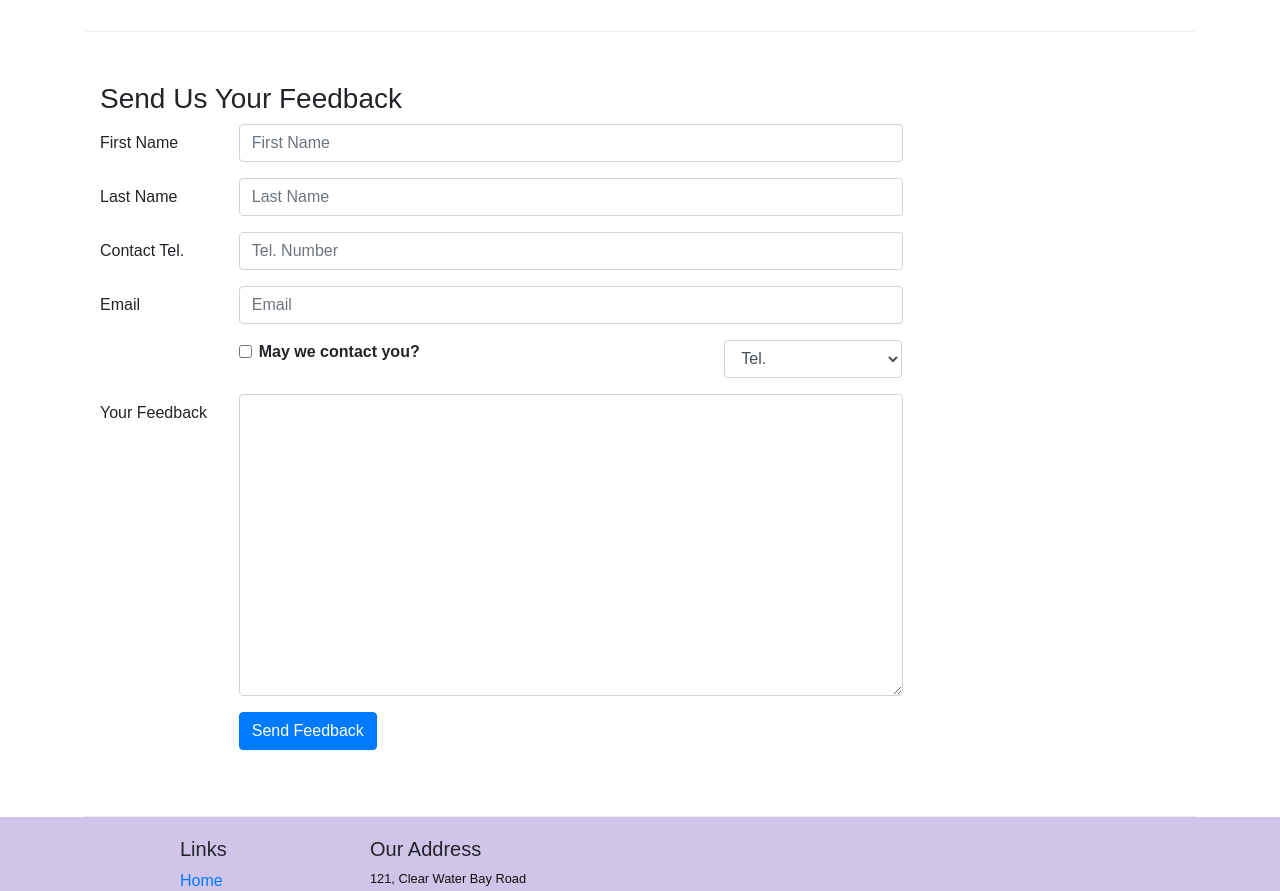
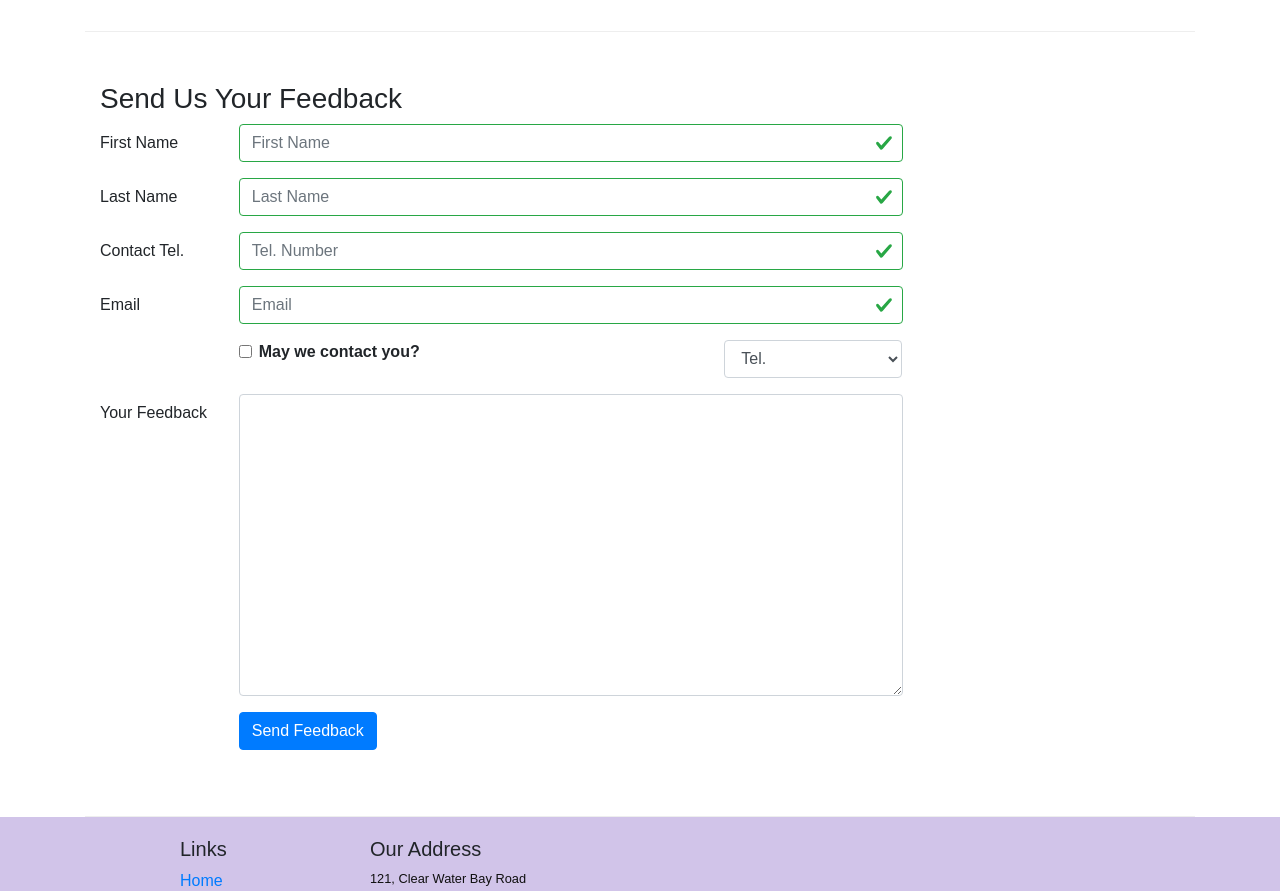
Before and after one commit to apsingh1843/React, a React (Create React App) app in the folder confusion/: page /contactus in a window 1280 px wide. Shown: the part 840-1731 px from the top of the page. Built offline with nearby package versions, Linux system fonts and the light colour scheme.

Commit message:
Controlled form validation

```diff
--- a/confusion/src/components/ContactComponent.js
+++ b/confusion/src/components/ContactComponent.js
@@ -1,5 +1,5 @@
 import React, { Component } from 'react';
-import { Breadcrumb, BreadcrumbItem, Button, Form, FormGroup, Label, Input, Col } from 'reactstrap';
+import { Breadcrumb, BreadcrumbItem, Button, Form, FormGroup, Label, Input, Col, FormFeedback } from 'reactstrap';
 import { Link } from 'react-router-dom';
 
 class Contact extends Component {
@@ -14,10 +14,17 @@
        email: '',
        agree: false,
        contactType: 'Tel.',
-       message: ''
+       message: '',
+       touched: {
+         firstname: false,
+         lastname: false,
+         telnum: false,
+         email: false
+       }
      }
      this.handleSubmit = this.handleSubmit.bind(this);
      this.handleInputChange = this.handleInputChange.bind(this);
+     this.handleBlur = this.handleBlur.bind(this);
   }
   handleInputChange(event) {
     const target= event.target;
@@ -34,7 +41,42 @@
     event.preventDefault();
   }
 
+  handleBlur = (field) => (evt) => {
+    this.setState({
+      touched: {...this.state.touched, [field]: true }
+    });
+  }
+  validate(firstname, lastname, telnum, email) {
+    const errors= {
+      firstname: '',
+      lastname: '',
+      telnum: '',
+      email: ''
+    };
+    if (this.state.touched.firstname && firstname.length <3)
+      errors.firstname='First Name should be >= 3 characters';
+    else if (this.state.touched.firstname && firstname.length >10)
+      errors.firstname='First Name should be <= 10 characters';
+
+    if (this.state.touched.lastname && lastname.length <3)
+      errors.lastname='Last Name should be >= 3 characters';
+    else if (this.state.touched.lastname && lastname.length >10)
+      errors.lastname='Last Name should be <= 10 characters';
+
+    const reg= /^\d+$/;
+    if (this.state.touched.telnum && !reg.test(telnum))
+      errors.telnum= 'Tel. Number should contain only numbers';
+    else if (this.state.touched.telnum && telnum.length !==10)
+      errors.telnum='Tel. Number should be = 10 characters';
+
+    if(this.state.touched.email && email.split('').filter(x => x=== '@').length !==1)
+      errors.email ='Email should contain a @';
+
+    return errors;
+  }
+
   render() {
+    const errors= this.validate(this.state.firstname, this.state.lastname, this.state.telnum, this.state.email);
     return (
       <div className="container">
         <div className="row">
@@ -79,25 +121,48 @@
               <FormGroup row>
                   <Label htmlFor="firstname" md={2}>First Name</Label>
                   <Col md={10}>
-                    <Input type="text" id="firstname" name="firstname" placeholder="First Name" value={this.state.firstname} onChange={this.handleInputChange} />
+                    <Input type="text" id="firstname" name="firstname"
+                      placeholder="First Name" value={this.state.firstname}
+                      valid={errors.firstname === ''}
+                      invalid={errors.firstname !== ''}
+                      onBlur={this.handleBlur('firstname')}
+                      onChange={this.handleInputChange} />
+                    <FormFeedback>{errors.firstname}</FormFeedback>
                   </Col>
               </FormGroup>
               <FormGroup row>
                   <Label htmlFor="lastname" md={2}>Last Name</Label>
                   <Col md={10}>
-                    <Input type="text" id="lastname" name="lastname" placeholder="Last Name" value={this.state.lastname} onChange={this.handleInputChange} />
+                    <Input type="text" id="lastname" name="lastname"
+                      placeholder="Last Name" value={this.state.lastname}
+                      valid={errors.lastname === ''}
+                      invalid={errors.lastname !== ''}
+                      onBlur={this.handleBlur('lastname')}
+                      onChange={this.handleInputChange} />
+                    <FormFeedback>{errors.lastname}</FormFeedback>
                   </Col>
               </FormGroup>
               <FormGroup row>
                   <Label htmlFor="telnum" md={2}>Contact Tel.</Label>
                   <Col md={10}>
-                    <Input type="tel" id="telnum" name="telnum" placeholder="Tel. Number" value={this.state.telnum} onChange={this.handleInputChange} />
+                    <Input type="tel" id="telnum" name="telnum"
+                      placeholder="Tel. Number" value={this.state.telnum}
+                      valid={errors.telnum === ''}
+                      invalid={errors.telnum !== ''}
+                      onBlur={this.handleBlur('telnum')}
+                      onChange={this.handleInputChange} />
+                    <FormFeedback>{errors.telnum}</FormFeedback>
                   </Col>
               </FormGroup>
               <FormGroup row>
                   <Label htmlFor="email" md={2}>Email</Label>
                   <Col md={10}>
-                    <Input type="email" id="email" name="email" placeholder="Email" value={this.state.email} onChange={this.handleInputChange} />
+                    <Input type="email" id="email" name="email"
+                    placeholder="Email" value={this.state.email}
+                    valid={errors.email === ''} invalid={errors.email !== ''}
+                    onBlur={this.handleBlur('email')}
+                    onChange={this.handleInputChange} />
+                    <FormFeedback>{errors.email}</FormFeedback>
                   </Col>
               </FormGroup>
               <FormGroup row>
```
